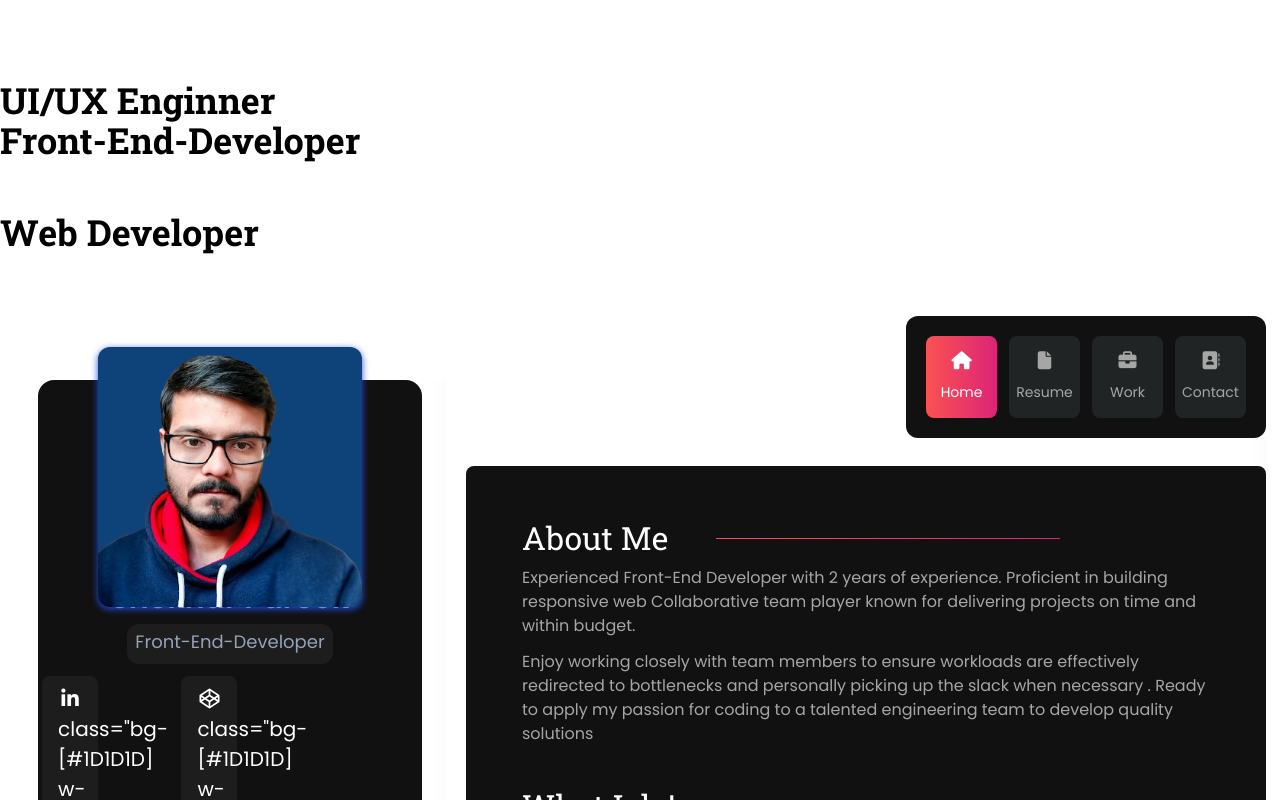
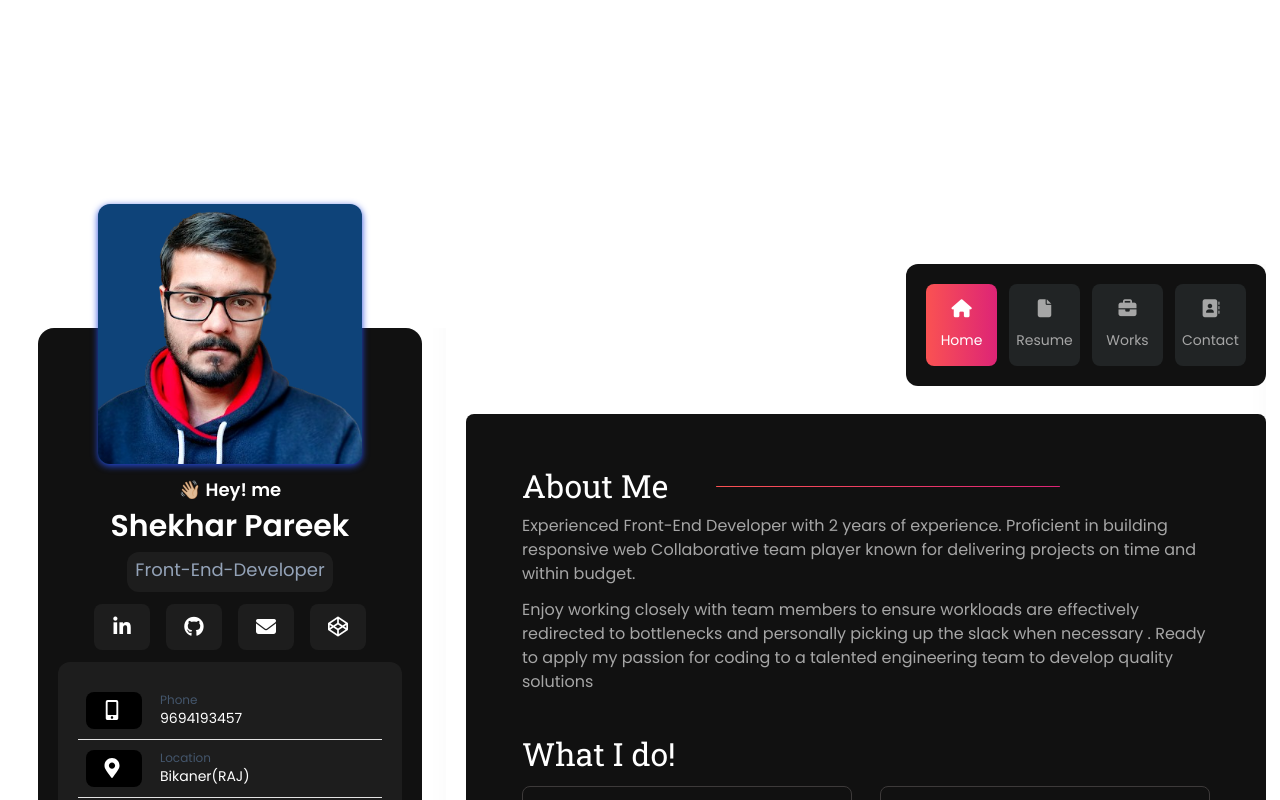
Before and after one commit to ShekharPareek/Mera-Portfolio, a website: page index.html in a window 1280 px wide. Shown: the top 800 px of the page. Drawn offline with nearby package versions, Linux system fonts and the light colour scheme.

Commit message:
Changes to fixed by mudit sir

```diff
--- a/index.html
+++ b/index.html
@@ -30,7 +30,6 @@
      <div class="text-4xl  w-full Typo-text
      rounded-lg animation_container text-white  text-center flex justify-center items-center gap-3"><span>I am a</span></div>
       <div style="font-weight: 700;  font-family:Roboto Slab, serif;
-      font-optical-sizing: auto;"  class="sm:text-4xl lg:text-4xl text-[20px] w-full Typo-text
       font-optical-sizing: auto;"  class="sm:text-4xl text-[25px]  w-full Typo-text
          rounded-lg animation_container text-white mb-10 text-center">
         <div class="animation-inner">
@@ -49,7 +48,6 @@
           <img class="w-full h-full object-cover object-top" src="../asset/SRK-removebg-preview.png" alt="" />
         </div>
         <div class="info-card bg-[#111111] p-5 w-full sm:w-96 text-center rounded-2xl flex flex-col items-center">
-        <div class="info-card bg-[#111111] p-5 w-full sm:w-96 text-center rounded-2xl flex flex-col items-center">
           <h4 class="text-white text-3xl mt-3 font-semibold pt-24">
             <span class="block text-[18px] mt-4">👋🏼 Hey! me</span>
             Shekhar Pareek
@@ -60,32 +58,25 @@
           </div>
           <div class="mt-3 flex items-center justify-around">
             <div
-              class="bg-[#1D1D1D] w-14 px-4 py-2 rounded-lg hover:bg-gradient-to-r from-[#FA5252] to-[#DD2476] hover:text-white cursor-pointer mx-2  text-[16px]  sm:text-[20px] text-white">
-              <a href="#"><i class="fa-brands fa-linkedin-in"></i></a>
               class="bg-[#1D1D1D] w-14 px-4 py-2 rounded-lg hover:bg-gradient-to-r from-[#FA5252] to-[#DD2476] hover:text-white cursor-pointer mx-2 text-[20px] text-white">
               <a href="https://www.linkedin.com/in/shekhar-pareek-1b8178167/"><i class="fa-brands fa-linkedin-in"></i></a>
             </div>
             <div
-              class="bg-[#1D1D1D] w-14 px-4 py-2 rounded-lg hover:bg-gradient-to-r from-[#FA5252] to-[#DD2476] hover:text-white cursor-pointer mx-2 text-[16px] sm:text-[20px] text-white">
+              class="bg-[#1D1D1D] w-14 px-4 py-2 rounded-lg hover:bg-gradient-to-r from-[#FA5252] to-[#DD2476] hover:text-white cursor-pointer mx-2 text-[20px] text-white">
               <a href="https://github.com/ShekharPareek"><i class="fa-brands fa-github"></i></a>
             </div>
             <div
-              class="bg-[#1D1D1D] w-14 px-4 py-2 rounded-lg hover:bg-gradient-to-r from-[#FA5252] to-[#DD2476] hover:text-white  cursor-pointer mx-2 text-[16px] sm:text-[20px] text-white">
-              <a href="https://codepen.io/shekharpareek-the-bold"><i class="fa-brands fa-codepen"></i></a>
               class="bg-[#1D1D1D] w-14 px-4 py-2 rounded-lg hover:bg-gradient-to-r from-[#FA5252] to-[#DD2476] hover:text-white  cursor-pointer mx-2 text-[20px] text-white">
               <a href="mailto:shekharpareek30@gmail.com"><i class="fa-solid fa-envelope"></i></a>
             </div>
             <div
-              class="bg-[#1D1D1D] w-14 px-4 py-2 rounded-lg hover:bg-gradient-to-r from-[#FA5252] to-[#DD2476] hover:text-white  cursor-pointer mx-2 text-[16px]  sm:text-[20px] text-white">
-              <a href="mailto:shekharpareek30@gmail.com"><i class="fa-brands fa-google"></i></a>
-            </div>
             class="bg-[#1D1D1D] w-14 px-4 py-2 rounded-lg hover:bg-gradient-to-r from-[#FA5252] to-[#DD2476] hover:text-white  cursor-pointer mx-2 text-[20px] text-white">
             <a href="https://codepen.io/shekharpareek-the-bold"><i class="fa-brands fa-codepen"></i></a>
           </div>
           </div>
           <div class="bg-[#1d1d1d] p-5 w-full rounded-xl mt-3">
             <div class="flex py-2.5 border-b border-[#E3E3E3] dark:border-[#3D3A3A]"><span
-                class="flex-shrink-0 socialbtn  bg-black w-14 px-4 py-2 rounded-lg hover:bg-gradient-to-r from-[#FA5252] to-[#DD2476] text-white  cursor-pointer mx-2  text-[20px]"><svg
+                class="flex-shrink-0 socialbtn  bg-black w-14 px-4 py-2 rounded-lg hover:bg-gradient-to-r from-[#FA5252] to-[#DD2476] text-white  cursor-pointer mx-2 text-[20px]"><svg
                   stroke="currentColor" fill="currentColor" stroke-width="0" viewBox="0 0 320 512" height="1em"
                   width="1em" xmlns="http://www.w3.org/2000/svg">
                   <path
@@ -164,7 +155,7 @@
             <li id="works"
               class="transition-colors rounded-lg bg-[#212425] text-center w-full">
               <a class="flex flex-col items-center gap-3 mt-4 mb-4 text-lg" href="#"><i
-                  class="fa-solid fa-briefcase"></i><span class="text-sm">Work</span></a>
+                  class="fa-solid fa-briefcase"></i><span class="text-sm">Works</span></a>
             </li>
             <li id="contacts"
               class="transition-colors w-full rounded-lg bg-[#212425] text-center">
@@ -256,7 +247,7 @@
           <div class="text-white  mt-11">
             <h3 style="font-family:Roboto Slab, serif" class="sm:text-[32px] text-2xl ">Work Experience</h3>
           </div>
-          <div  class="flex gap-7 sm:w-full w-1/2 ">
+          <div  class="flex gap-7 w-full ">
             <div class="pt-4">
               <div style="border:0.20px solid #3d3a3a" class="rounded-lg p-4 text-white flex flex-col items-start gap-5 md:flex-row">
                   <span class="w-24 md:w-auto h-auto bg-white rounded-lg"><img class="w-full" src="../asset/sunarc.png" alt=""></span>
```
